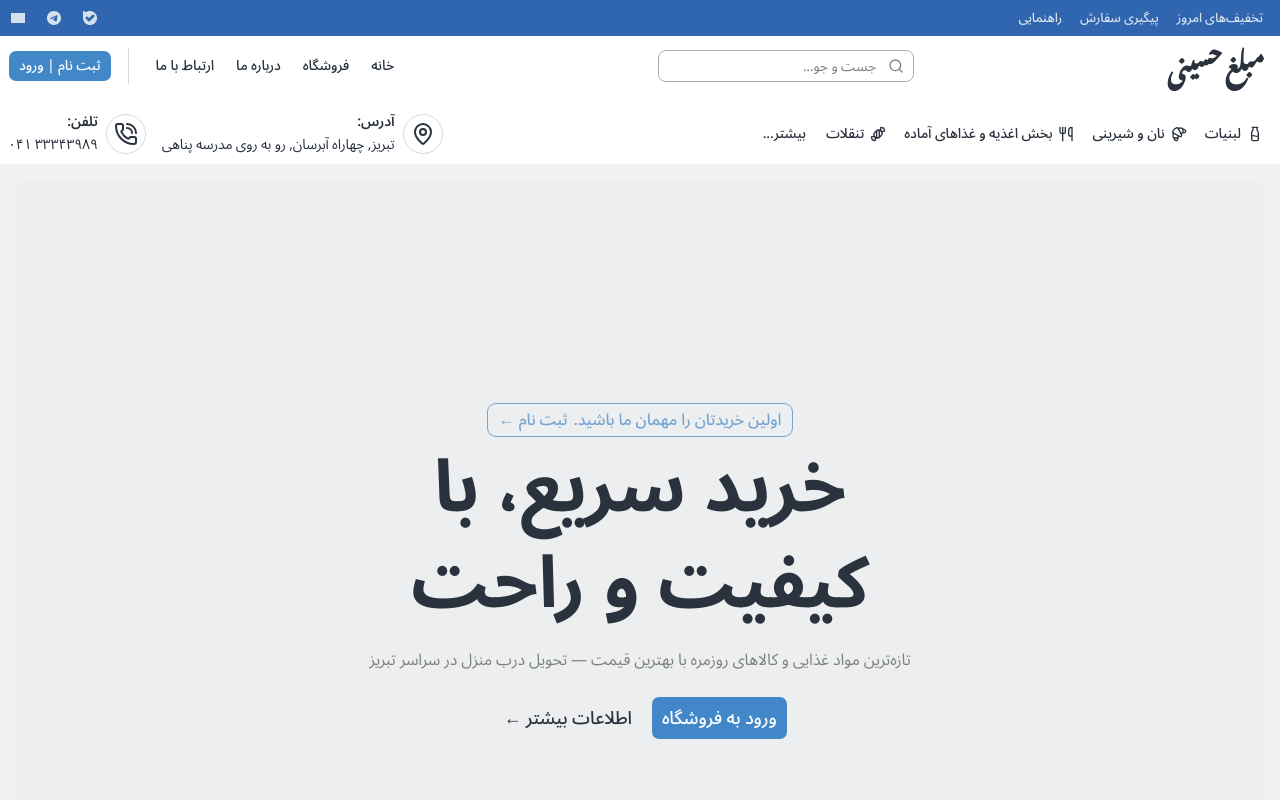
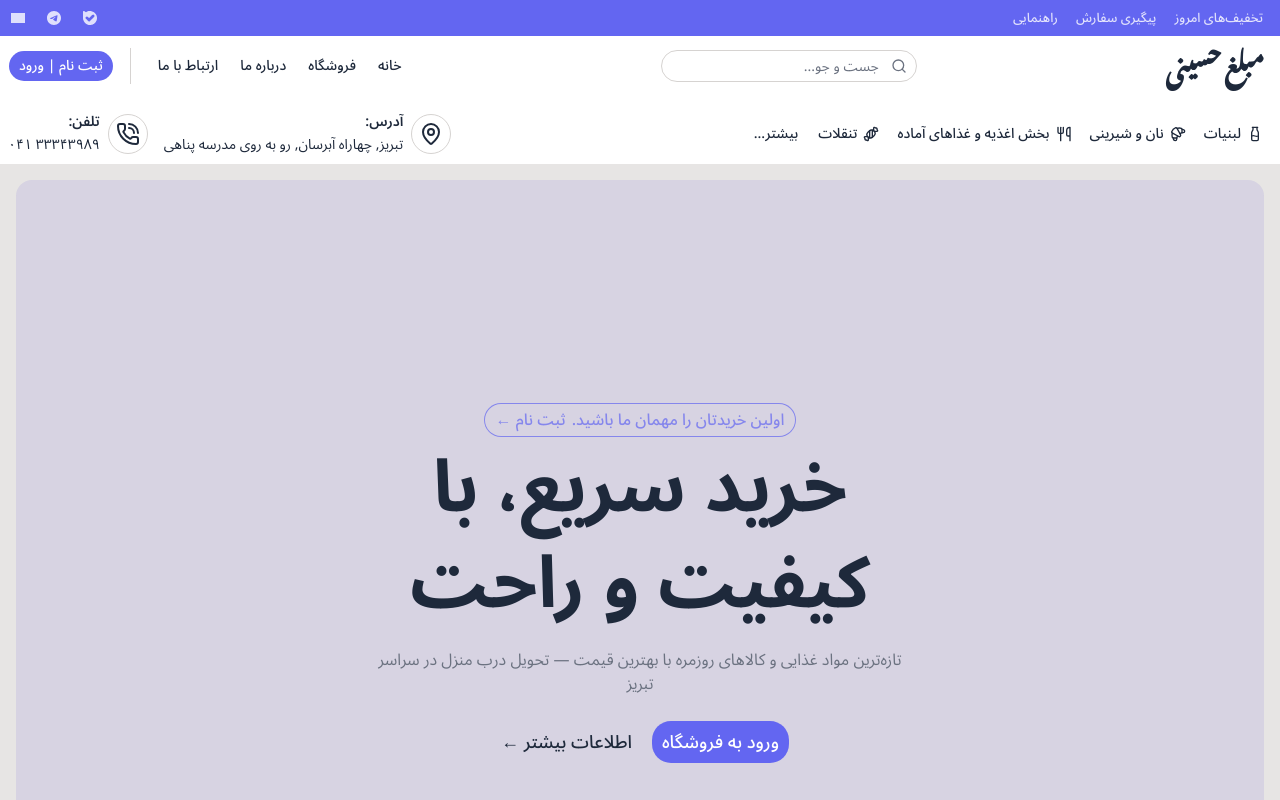
Before and after one commit to noonefr69/mohosseinimarket, a Next.js app: page / in a window 1280 px wide. Shown: the top 800 px of the page. Built offline with nearby package versions, Linux system fonts and the light colour scheme; grey boxes are pictures that could not be loaded; a web font is replaced by a local one.

Commit message:
change theme again

```diff
--- a/src/app/globals.css
+++ b/src/app/globals.css
@@ -5,121 +5,126 @@
 @custom-variant dark (&:is(.dark *));
 
 :root {
-  --background: oklch(0.9581 0 0);
-  --foreground: oklch(0.3134 0.0234 253.627);
-  --card: oklch(0.9774 0.0042 236.4961);
-  --card-foreground: oklch(0.2022 0.011 151.1628);
-  --popover: oklch(1 0 0);
-  --popover-foreground: oklch(0.2505 0.0149 235.6259);
-  --primary: oklch(0.6112 0.1217 248.9572);
+  --background: oklch(0.9232 0.0026 48.7171);
+  --foreground: oklch(0.2795 0.0368 260.031);
+  --card: oklch(0.9699 0.0013 106.4238);
+  --card-foreground: oklch(0.2795 0.0368 260.031);
+  --popover: oklch(0.9699 0.0013 106.4238);
+  --popover-foreground: oklch(0.2795 0.0368 260.031);
+  --primary: oklch(0.5854 0.2041 277.1173);
   --primary-foreground: oklch(1 0 0);
-  --secondary: oklch(0.9122 0.0111 243.6627);
-  --secondary-foreground: oklch(0.4186 0.0133 235.133);
-  --muted: oklch(0.9209 0.0128 244.2626);
-  --muted-foreground: oklch(0.6027 0.0062 211.0375);
-  --accent: oklch(0.9122 0.0111 243.6627);
-  --accent-foreground: oklch(0.2505 0.0149 235.6259);
-  --destructive: oklch(0.1931 0.0037 164.6298);
+  --secondary: oklch(0.8687 0.0043 56.366);
+  --secondary-foreground: oklch(0.4461 0.0263 256.8018);
+  --muted: oklch(0.9232 0.0026 48.7171);
+  --muted-foreground: oklch(0.551 0.0234 264.3637);
+  --accent: oklch(0.9376 0.026 321.9388);
+  --accent-foreground: oklch(0.3729 0.0306 259.7328);
+  --destructive: oklch(0.6368 0.2078 25.3313);
   --destructive-foreground: oklch(1 0 0);
-  --border: oklch(0.884 0.0067 208.7806);
-  --input: oklch(0.745 0.0121 252.1201);
-  --ring: oklch(0.6112 0.1217 248.9572);
-  --chart-1: oklch(0.5098 0.132 257.5458);
-  --chart-2: oklch(0.736 0.1191 266.5038);
-  --chart-3: oklch(0.8467 0.0177 248.0373);
-  --chart-4: oklch(0.8977 0.0274 260.3158);
-  --chart-5: oklch(0.4893 0.1504 261.9302);
-  --sidebar: oklch(0.959 0.0059 239.8204);
-  --sidebar-foreground: oklch(0.3571 0.0041 196.9738);
-  --sidebar-primary: oklch(0.6112 0.1217 248.9572);
-  --sidebar-primary-foreground: oklch(0.9881 0 0);
-  --sidebar-accent: oklch(0.9122 0.0111 243.6627);
-  --sidebar-accent-foreground: oklch(0.325 0 0);
-  --sidebar-border: oklch(0.9401 0 0);
-  --sidebar-ring: oklch(0.7731 0 0);
-  --font-sans: Inter, sans-serif;
-  --font-serif: Georgia, serif;
-  --font-mono: monospace;
-  --radius: 0.5rem;
-  --shadow-x: 0px;
+  --border: oklch(0.8687 0.0043 56.366);
+  --input: oklch(0.8687 0.0043 56.366);
+  --ring: oklch(0.5854 0.2041 277.1173);
+  --chart-1: oklch(0.5854 0.2041 277.1173);
+  --chart-2: oklch(0.5106 0.2301 276.9656);
+  --chart-3: oklch(0.4568 0.2146 277.0229);
+  --chart-4: oklch(0.3984 0.1773 277.3662);
+  --chart-5: oklch(0.3588 0.1354 278.6973);
+  --sidebar: oklch(0.8687 0.0043 56.366);
+  --sidebar-foreground: oklch(0.2795 0.0368 260.031);
+  --sidebar-primary: oklch(0.5854 0.2041 277.1173);
+  --sidebar-primary-foreground: oklch(1 0 0);
+  --sidebar-accent: oklch(0.9376 0.026 321.9388);
+  --sidebar-accent-foreground: oklch(0.3729 0.0306 259.7328);
+  --sidebar-border: oklch(0.8687 0.0043 56.366);
+  --sidebar-ring: oklch(0.5854 0.2041 277.1173);
+  --font-sans: Plus Jakarta Sans, sans-serif;
+  --font-serif: Lora, serif;
+  --font-mono: Roboto Mono, monospace;
+  --radius: 1.25rem;
+  --shadow-x: 2px;
   --shadow-y: 2px;
-  --shadow-blur: 4px;
-  --shadow-spread: 0px;
-  --shadow-opacity: 0.1;
-  --shadow-color: #000000;
-  --shadow-2xs: 0px 2px 4px 0px hsl(0 0% 0% / 0.05);
-  --shadow-xs: 0px 2px 4px 0px hsl(0 0% 0% / 0.05);
+  --shadow-blur: 10px;
+  --shadow-spread: 4px;
+  --shadow-opacity: 0.18;
+  --shadow-color: hsl(240 4% 60%);
+  --shadow-2xs: 2px 2px 10px 4px hsl(240 4% 60% / 0.09);
+  --shadow-xs: 2px 2px 10px 4px hsl(240 4% 60% / 0.09);
   --shadow-sm:
-    0px 2px 4px 0px hsl(0 0% 0% / 0.1), 0px 1px 2px -1px hsl(0 0% 0% / 0.1);
+    2px 2px 10px 4px hsl(240 4% 60% / 0.18),
+    2px 1px 2px 3px hsl(240 4% 60% / 0.18);
   --shadow:
-    0px 2px 4px 0px hsl(0 0% 0% / 0.1), 0px 1px 2px -1px hsl(0 0% 0% / 0.1);
+    2px 2px 10px 4px hsl(240 4% 60% / 0.18),
+    2px 1px 2px 3px hsl(240 4% 60% / 0.18);
   --shadow-md:
-    0px 2px 4px 0px hsl(0 0% 0% / 0.1), 0px 2px 4px -1px hsl(0 0% 0% / 0.1);
+    2px 2px 10px 4px hsl(240 4% 60% / 0.18),
+    2px 2px 4px 3px hsl(240 4% 60% / 0.18);
   --shadow-lg:
-    0px 2px 4px 0px hsl(0 0% 0% / 0.1), 0px 4px 6px -1px hsl(0 0% 0% / 0.1);
+    2px 2px 10px 4px hsl(240 4% 60% / 0.18),
+    2px 4px 6px 3px hsl(240 4% 60% / 0.18);
   --shadow-xl:
-    0px 2px 4px 0px hsl(0 0% 0% / 0.1), 0px 8px 10px -1px hsl(0 0% 0% / 0.1);
-  --shadow-2xl: 0px 2px 4px 0px hsl(0 0% 0% / 0.25);
-  --tracking-normal: -0.01em;
+    2px 2px 10px 4px hsl(240 4% 60% / 0.18),
+    2px 8px 10px 3px hsl(240 4% 60% / 0.18);
+  --shadow-2xl: 2px 2px 10px 4px hsl(240 4% 60% / 0.45);
+  --tracking-normal: 0em;
   --spacing: 0.25rem;
 }
 
 .dark {
-  --background: oklch(0.1776 0 0);
-  --foreground: oklch(0.7905 0.0126 259.8241);
-  --card: oklch(0.2638 0.0024 247.9155);
-  --card-foreground: oklch(0.9755 0.0045 258.3245);
-  --popover: oklch(0.3046 0.0023 247.9001);
-  --popover-foreground: oklch(0.9176 0.0026 228.7865);
-  --primary: oklch(0.6576 0.1208 252.0832);
-  --primary-foreground: oklch(1 0 0);
-  --secondary: oklch(0.9774 0.0042 236.4961);
-  --secondary-foreground: oklch(0.3046 0.0023 247.9001);
-  --muted: oklch(0.2171 0.0025 247.9411);
-  --muted-foreground: oklch(0.7559 0.0125 239.9659);
-  --accent: oklch(0.2038 0.0067 258.3676);
-  --accent-foreground: oklch(0.959 0.0059 239.8204);
+  --background: oklch(0.2244 0.0074 67.437);
+  --foreground: oklch(0.9288 0.0126 255.5078);
+  --card: oklch(0.2801 0.008 59.3379);
+  --card-foreground: oklch(0.9288 0.0126 255.5078);
+  --popover: oklch(0.2801 0.008 59.3379);
+  --popover-foreground: oklch(0.9288 0.0126 255.5078);
+  --primary: oklch(0.6801 0.1583 276.9349);
+  --primary-foreground: oklch(0.2244 0.0074 67.437);
+  --secondary: oklch(0.3359 0.0077 59.4197);
+  --secondary-foreground: oklch(0.8717 0.0093 258.3382);
+  --muted: oklch(0.2287 0.0074 67.4469);
+  --muted-foreground: oklch(0.7137 0.0192 261.3246);
+  --accent: oklch(0.3896 0.0074 59.4734);
+  --accent-foreground: oklch(0.8717 0.0093 258.3382);
   --destructive: oklch(0.6368 0.2078 25.3313);
-  --destructive-foreground: oklch(1 0 0);
-  --border: oklch(0.3506 0.0066 248.0169);
-  --input: oklch(0.4217 0.0084 248.028);
-  --ring: oklch(0.6576 0.1208 252.0832);
-  --chart-1: oklch(0.5098 0.132 257.5458);
-  --chart-2: oklch(0.736 0.1191 266.5038);
-  --chart-3: oklch(0.2038 0.0067 258.3676);
-  --chart-4: oklch(0.3361 0.0333 253.9085);
-  --chart-5: oklch(0.4893 0.1504 261.9302);
-  --sidebar: oklch(0.2344 0.0024 247.9303);
-  --sidebar-foreground: oklch(0.7905 0.0126 259.8241);
-  --sidebar-primary: oklch(0.325 0 0);
-  --sidebar-primary-foreground: oklch(0.9881 0 0);
-  --sidebar-accent: oklch(0.1673 0.0016 196.9991);
-  --sidebar-accent-foreground: oklch(0.7905 0.0126 259.8241);
-  --sidebar-border: oklch(0.9401 0 0);
-  --sidebar-ring: oklch(0.7731 0 0);
-  --font-sans: Inter, sans-serif;
-  --font-serif: Georgia, serif;
-  --font-mono: monospace;
-  --radius: 0.5rem;
-  --shadow-x: 0px;
-  --shadow-y: 4px;
-  --shadow-blur: 8px;
-  --shadow-spread: 0px;
-  --shadow-opacity: 0.3;
-  --shadow-color: #000000;
-  --shadow-2xs: 0px 4px 8px 0px hsl(0 0% 0% / 0.15);
-  --shadow-xs: 0px 4px 8px 0px hsl(0 0% 0% / 0.15);
+  --destructive-foreground: oklch(0.2244 0.0074 67.437);
+  --border: oklch(0.3359 0.0077 59.4197);
+  --input: oklch(0.3359 0.0077 59.4197);
+  --ring: oklch(0.6801 0.1583 276.9349);
+  --chart-1: oklch(0.6801 0.1583 276.9349);
+  --chart-2: oklch(0.5854 0.2041 277.1173);
+  --chart-3: oklch(0.5106 0.2301 276.9656);
+  --chart-4: oklch(0.4568 0.2146 277.0229);
+  --chart-5: oklch(0.3984 0.1773 277.3662);
+  --sidebar: oklch(0.3359 0.0077 59.4197);
+  --sidebar-foreground: oklch(0.9288 0.0126 255.5078);
+  --sidebar-primary: oklch(0.6801 0.1583 276.9349);
+  --sidebar-primary-foreground: oklch(0.2244 0.0074 67.437);
+  --sidebar-accent: oklch(0.3896 0.0074 59.4734);
+  --sidebar-accent-foreground: oklch(0.8717 0.0093 258.3382);
+  --sidebar-border: oklch(0.3359 0.0077 59.4197);
+  --sidebar-ring: oklch(0.6801 0.1583 276.9349);
+  --font-sans: Plus Jakarta Sans, sans-serif;
+  --font-serif: Lora, serif;
+  --font-mono: Roboto Mono, monospace;
+  --radius: 1.25rem;
+  --shadow-x: 2px;
+  --shadow-y: 2px;
+  --shadow-blur: 10px;
+  --shadow-spread: 4px;
+  --shadow-opacity: 0.18;
+  --shadow-color: hsl(0 0% 0%);
+  --shadow-2xs: 2px 2px 10px 4px hsl(0 0% 0% / 0.09);
+  --shadow-xs: 2px 2px 10px 4px hsl(0 0% 0% / 0.09);
   --shadow-sm:
-    0px 4px 8px 0px hsl(0 0% 0% / 0.3), 0px 1px 2px -1px hsl(0 0% 0% / 0.3);
+    2px 2px 10px 4px hsl(0 0% 0% / 0.18), 2px 1px 2px 3px hsl(0 0% 0% / 0.18);
   --shadow:
-    0px 4px 8px 0px hsl(0 0% 0% / 0.3), 0px 1px 2px -1px hsl(0 0% 0% / 0.3);
+    2px 2px 10px 4px hsl(0 0% 0% / 0.18), 2px 1px 2px 3px hsl(0 0% 0% / 0.18);
   --shadow-md:
-    0px 4px 8px 0px hsl(0 0% 0% / 0.3), 0px 2px 4px -1px hsl(0 0% 0% / 0.3);
+    2px 2px 10px 4px hsl(0 0% 0% / 0.18), 2px 2px 4px 3px hsl(0 0% 0% / 0.18);
   --shadow-lg:
-    0px 4px 8px 0px hsl(0 0% 0% / 0.3), 0px 4px 6px -1px hsl(0 0% 0% / 0.3);
+    2px 2px 10px 4px hsl(0 0% 0% / 0.18), 2px 4px 6px 3px hsl(0 0% 0% / 0.18);
   --shadow-xl:
-    0px 4px 8px 0px hsl(0 0% 0% / 0.3), 0px 8px 10px -1px hsl(0 0% 0% / 0.3);
-  --shadow-2xl: 0px 4px 8px 0px hsl(0 0% 0% / 0.75);
+    2px 2px 10px 4px hsl(0 0% 0% / 0.18), 2px 8px 10px 3px hsl(0 0% 0% / 0.18);
+  --shadow-2xl: 2px 2px 10px 4px hsl(0 0% 0% / 0.45);
 }
 
 @theme inline {
@@ -173,13 +178,6 @@
   --shadow-lg: var(--shadow-lg);
   --shadow-xl: var(--shadow-xl);
   --shadow-2xl: var(--shadow-2xl);
-
-  --tracking-tighter: calc(var(--tracking-normal) - 0.05em);
-  --tracking-tight: calc(var(--tracking-normal) - 0.025em);
-  --tracking-normal: var(--tracking-normal);
-  --tracking-wide: calc(var(--tracking-normal) + 0.025em);
-  --tracking-wider: calc(var(--tracking-normal) + 0.05em);
-  --tracking-widest: calc(var(--tracking-normal) + 0.1em);
 }
 
 @layer base {
@@ -188,6 +186,5 @@
   }
   body {
     @apply bg-background text-foreground;
-    letter-spacing: var(--tracking-normal);
   }
 }
```
